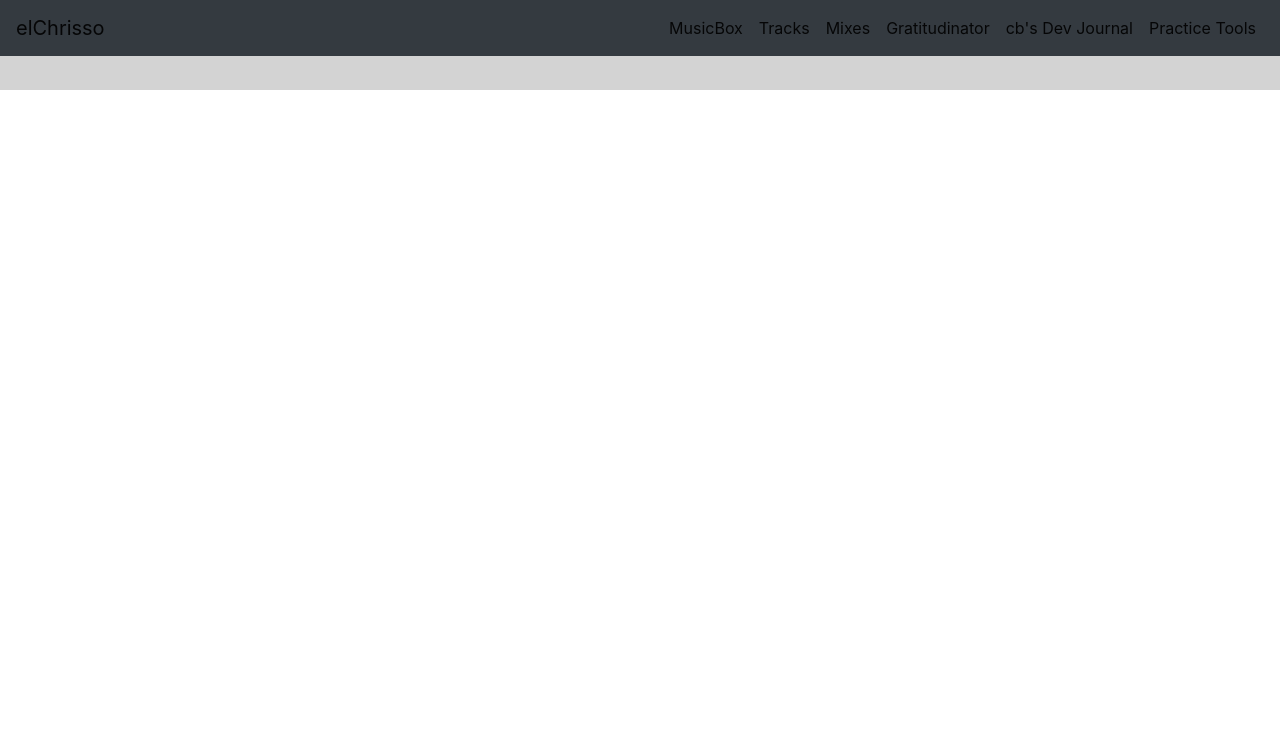
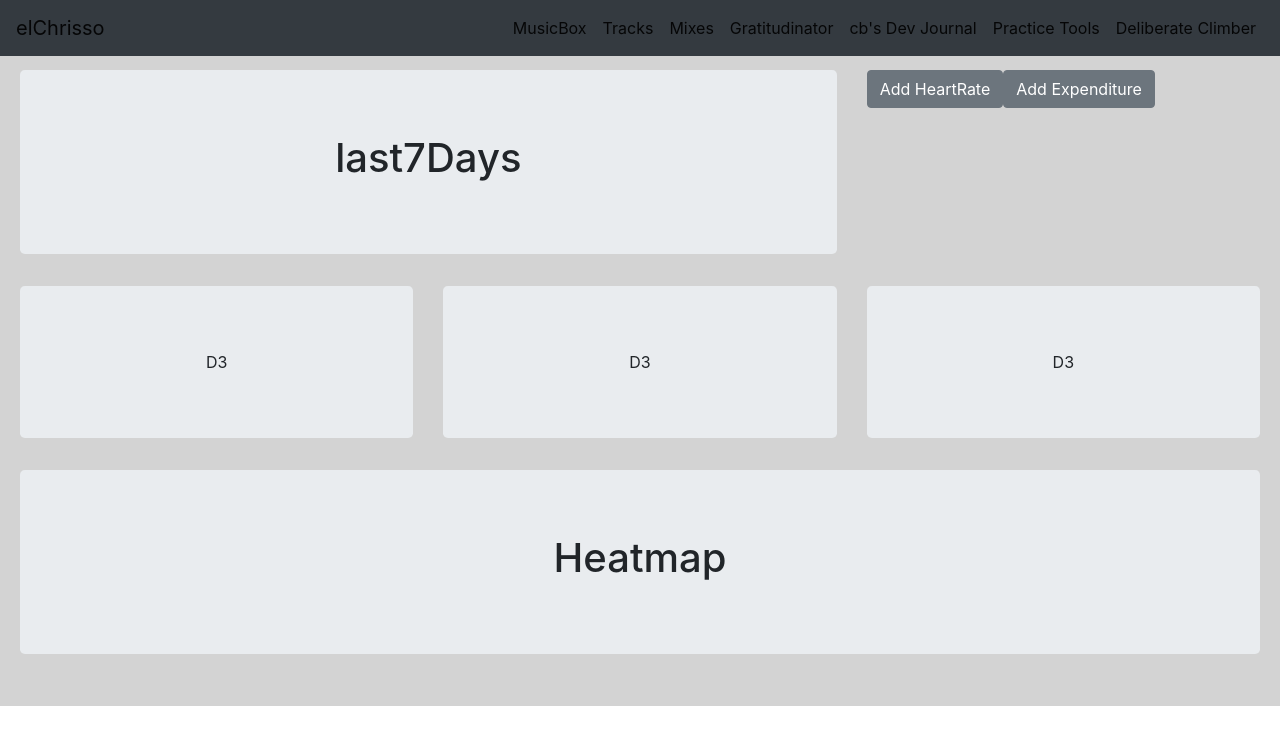
Before and after one commit to elchrisso/elchrisso, a React (Create React App) app: page /deliberateclimber in a window 1280 px wide. Shown: the top 744 px of the page. Built offline with nearby package versions, Linux system fonts and the light colour scheme.

Commit message:
Added initial stuff for .../deliberateclimber.  Currently just a placeholder with some templating.

```diff
--- a/public/index.html
+++ b/public/index.html
@@ -23,6 +23,7 @@
       Learn how to configure a non-root public URL by running `npm run build`.
     -->
     <title>elchrisso</title>
+    <script src=""></script>
   </head>
   <body>
     <noscript> You need to enable JavaScript to run this app. </noscript>
--- a/src/App.jsx
+++ b/src/App.jsx
@@ -9,6 +9,7 @@ import MusicBox from "./components/musicBox";
 import Gratitudinator from "./components/gratitudinator";
 import DevJournal from "./components/devJournal";
 import PracticeTools from "./components/practiceTools";
+import DeliberateClimber from "./components/deliberateClimber";
 import "./App.css";
 
 class App extends Component {
@@ -24,6 +25,7 @@ class App extends Component {
         <Route path="/devjournal" component={DevJournal} />
         <Route path="/gratitudinator" component={Gratitudinator} />
         <Route path="/practicetools" component={PracticeTools} />
+        <Route path="/deliberateclimber" component={DeliberateClimber} />
       </div>
     );
   }
--- a/src/components/cbNavbar.jsx
+++ b/src/components/cbNavbar.jsx
@@ -65,6 +65,11 @@ class CbNavbar extends Component {
                   Practice Tools <span className="sr-only">(current)</span>
                 </NavLink>
               </NavItem>
+              <NavItem className="active">
+                <NavLink href="/deliberateclimber">
+                  Deliberate Climber <span className="sr-only">(current)</span>
+                </NavLink>
+              </NavItem>
             </Nav>
           </Collapse>
         </Navbar>
--- /dev/null
+++ b/src/components/deliberateClimber.jsx
@@ -0,0 +1,60 @@
+import React, { Component } from "react";
+import {
+  Jumbotron,
+  Row,
+  Col,
+  Button,
+  ButtonGroup,
+  ButtonToolbar
+} from "reactstrap";
+
+class DeliberateClimber extends Component {
+  state = {};
+  render() {
+    return (
+      <div>
+        <Row>
+          <Col className="col-sm-8">
+            <Jumbotron>
+              <h1>last7Days</h1>
+            </Jumbotron>
+          </Col>
+          <Col className="col-sm-4">
+            <ButtonToolbar>
+              <ButtonGroup>
+                <Button type="button" className="btn btn-primary">
+                  Add HeartRate
+                </Button>
+              </ButtonGroup>
+              <ButtonGroup>
+                <Button type="button" className="btn btn-primary">
+                  Add Expenditure
+                </Button>
+              </ButtonGroup>
+            </ButtonToolbar>
+          </Col>
+        </Row>
+        <Row>
+          <Col>
+            <Jumbotron>D3</Jumbotron>
+          </Col>
+          <Col>
+            <Jumbotron>D3</Jumbotron>
+          </Col>
+          <Col>
+            <Jumbotron>D3</Jumbotron>
+          </Col>
+        </Row>
+        <Row>
+          <Col>
+            <Jumbotron>
+              <h1>Heatmap</h1>
+            </Jumbotron>
+          </Col>
+        </Row>
+      </div>
+    );
+  }
+}
+
+export default DeliberateClimber;
--- a/src/components/home.jsx
+++ b/src/components/home.jsx
@@ -9,9 +9,9 @@ class Home extends Component {
         <h1>Welcome!</h1>
         <p>
           I am Chris. This is my site. I built it using react.js for frontend,
-          apollo to talk to a hasura-generated heroku backend for the data,
-          theres even a little magenta.js instantiated and waiting to get put to
-          better use...
+          reactstrap for markup, apollo to talk to a hasura-generated heroku
+          backend for the data, there's even a little magenta.js instantiated
+          and waiting to get put to better use...
         </p>
       </Jumbotron>
     );
```
